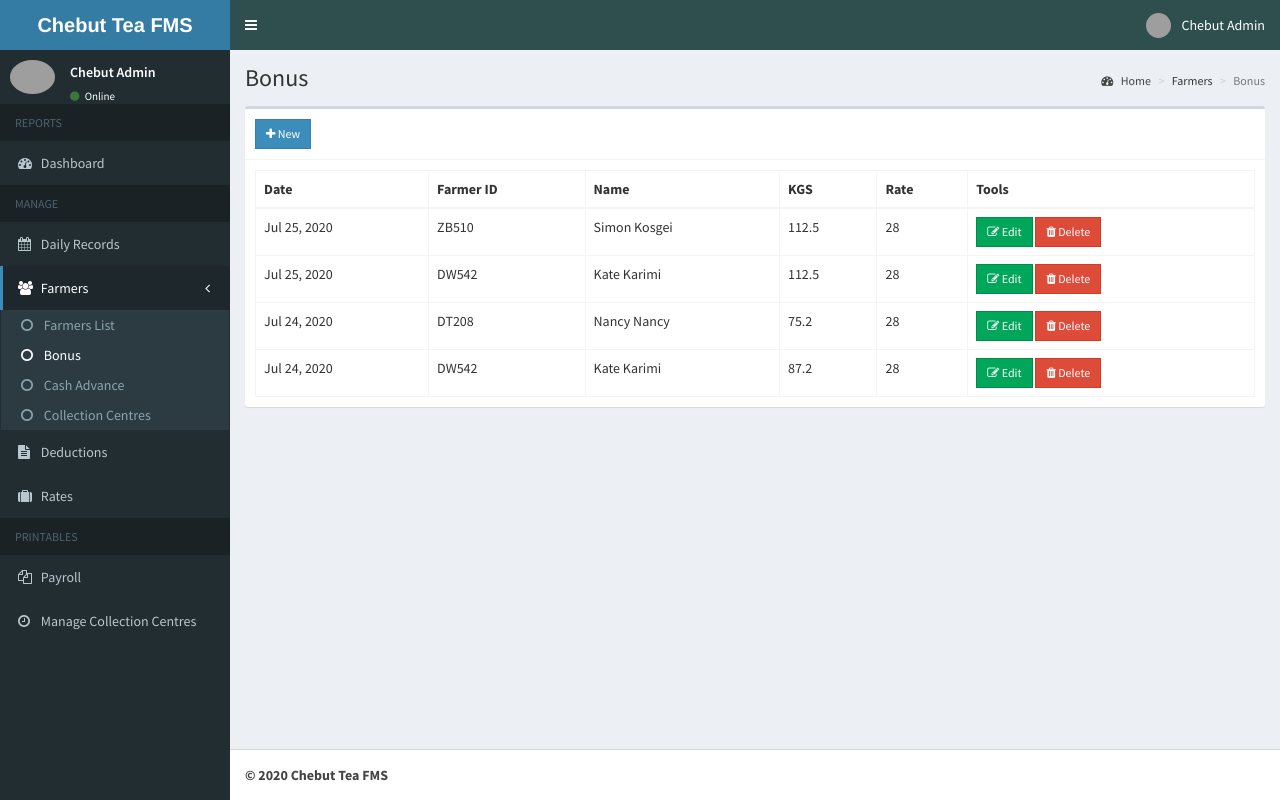
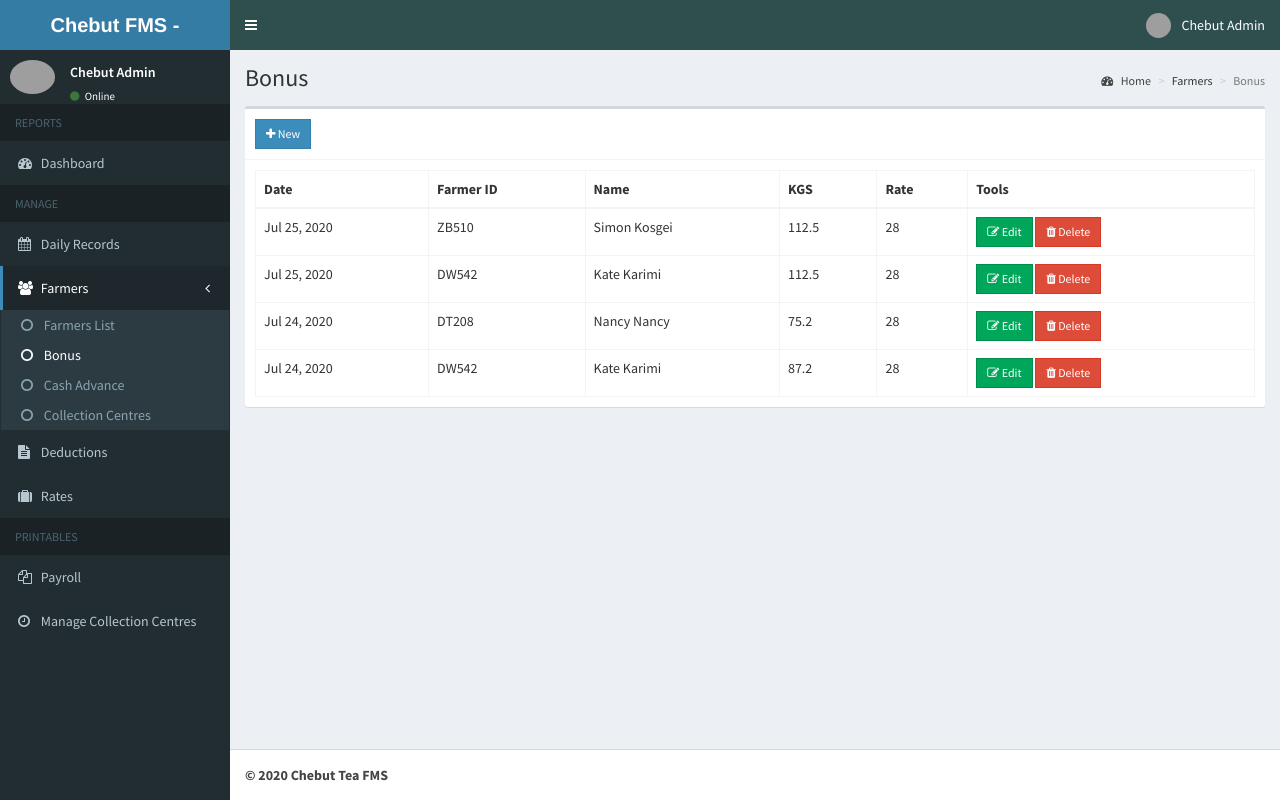
Before and after one commit to simlexx-k/chebut-adminlte, a PHP site: page /admin/bonus.php in a window 1280 px wide. Run offline with PHP 8.4, Linux system fonts and the light colour scheme; a user stored in the database is signed in; data comes from the database, SQL or seed files in the repository; some libraries are stand-ins or nearby versions; grey boxes are pictures that could not be loaded.

Commit message:
modified:   admin/includes/header.php modified:   admin/includes/navbar.php

```diff
--- a/admin/includes/header.php
+++ b/admin/includes/header.php
@@ -12,7 +12,7 @@
     <meta http-equiv="X-UA-Compatible" content="IE=edge">
     <meta name="viewport" content="width=device-width, initial-scale=1, shrink-to-fit=no">
     <!-- Title -->
-    <title>Chebut Tea FMS </title>
+    <title>Chebut Tea FMS - AdminLTE</title>
 
 
   	<!-- Tell the browser to be responsive to screen width -->
--- a/admin/includes/navbar.php
+++ b/admin/includes/navbar.php
@@ -4,7 +4,7 @@
       <!-- mini logo for sidebar mini 50x50 pixels -->
       <span class="logo-mini"><b>CT</b>FMS</span>
       <!-- logo for regular state and mobile devices -->
-      <span class="logo-lg"><b>Chebut Tea FMS</b> </span>
+      <span class="logo-lg"><b>Chebut FMS - AdminLTE</b> </span>
     </a>
     <!-- Header Navbar: style can be found in header.less -->
     <nav class="navbar navbar-static-top">
```
